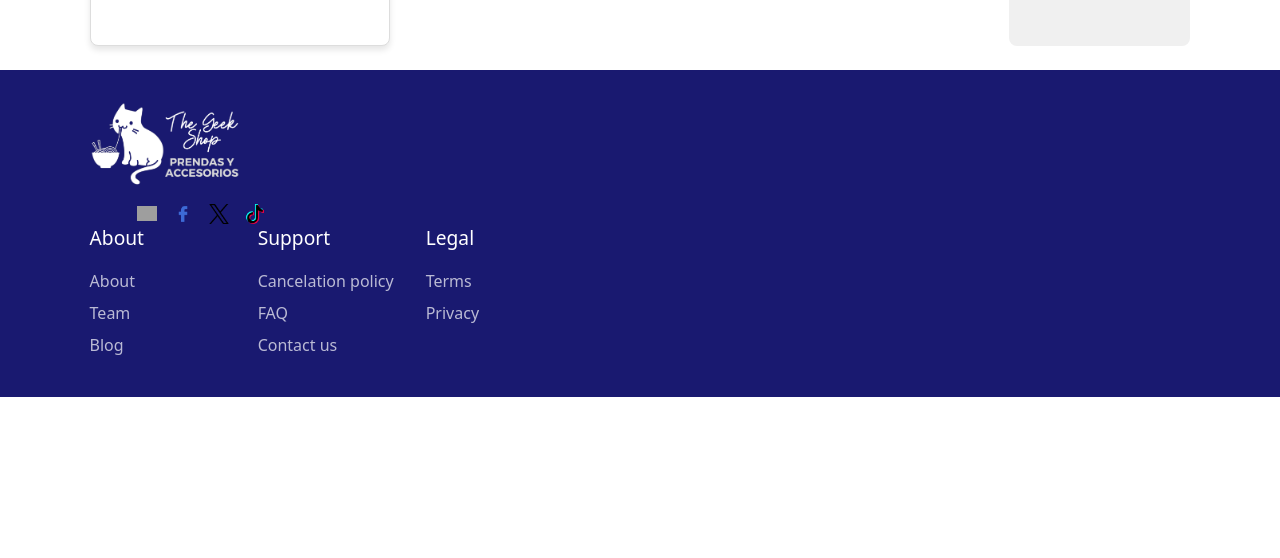
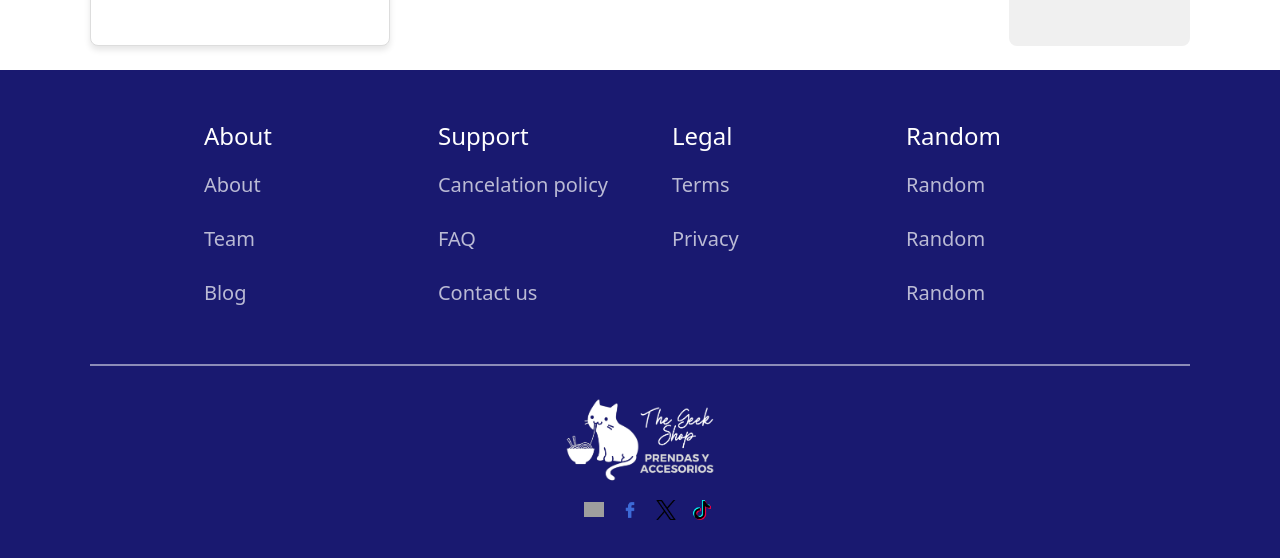
Before and after one commit to MrCrowNFT/The-Geek-Shop, a React (Vite) app in the folder frontend/: page /home in a window 1280 px wide. Shown: the part 2404-2962 px from the top of the page. Before the commit the page ends 2801 px from the top, so only its background shows below. Built offline with nearby package versions, Linux system fonts and the light colour scheme; grey boxes are pictures that could not be loaded.

Commit message:
Footer fix

```diff
--- a/frontend/src/components/Footer/Footer.css
+++ b/frontend/src/components/Footer/Footer.css
@@ -1,32 +1,70 @@
 footer {
   background-color: midnightblue;
   color: white;
-    padding: 2rem 0;
+  padding: 3rem 0;
 }
 
 footer > div {
   margin: 0 7%;
+}
+
+.content {
   display: flex;
-    flex-direction: row;
-    justify-content: space-between;
-    align-items: flex-start;
+  flex-direction: column;
+  align-items: center;
+  gap: 2rem;
+}
+
+.grid {
+  display: grid;
+  grid-template-columns: repeat(4, 1fr);
+  gap: 4rem;
+  justify-content: center;
+  text-align: left;
+}
+
+.grid .colum h3 {
+  font-size: 1.5rem;
+  margin-bottom: 1rem;
+  color: white;
+}
+
+.grid .colum ul {
+  list-style: none;
+  padding: 0;
+  margin: 0;
+}
+
+.grid .colum ul li {
+  margin-bottom: 1.5rem;
+}
+
+.grid .colum ul li a {
+  color: rgba(255, 255, 255, 0.7);
+  text-decoration: none;
+  transition: color 0.2s ease-in-out;
+  font-size: 1.25rem;
+}
+
+.grid .colum ul li a:hover {
+  color: white;
 }
 
 .logo-and-media {
   display: flex;
   flex-direction: column;
-    align-items: flex-start;
+  align-items: center;
   gap: 1rem;
+  text-align: center;
 }
 
 .logo {
-    max-width: 150px; /* Adjust as needed */
+  max-width: 150px;
   height: auto;
 }
 
 .social-media {
   display: flex;
-    flex-direction: row;
   gap: 1rem;
 }
 
@@ -39,34 +77,10 @@ footer {
   transform: scale(1.1); /* Slight zoom on hover */
 }
 
-  .grid {
-    display: grid;
-    grid-template-columns: repeat(3, 1fr); /* Three equal columns */
-    gap: 2rem; /* Adjust space between columns */
+hr {
+  border: none;
+  height: 2px;
+  background-color: rgba(255, 255, 255, 0.5);
+  width: 100%;
+  width: 100%;
 }
-
-  .grid .colum h3 {
-    font-size: 1.2rem;
-    margin-bottom: 1rem;
-    color: white; /* Keep the h3 white */
-  }
-
-  .grid .colum ul {
-    list-style: none;
-    padding: 0;
-    margin: 0;
-  }
-
-  .grid .colum ul li {
-    margin-bottom: 0.5rem;
-  }
-
-  .grid .colum ul li a {
-    color: rgba(255, 255, 255, 0.7); /* White with opacity */
-    text-decoration: none;
-    transition: color 0.2s ease-in-out;
-  }
-
-  .grid .colum ul li a:hover {
-    color: white; /* Fully white on hover */
-  }
--- a/frontend/src/components/Footer/Footer.jsx
+++ b/frontend/src/components/Footer/Footer.jsx
@@ -10,6 +10,62 @@ const Footer = () => {
     <footer>
       <div>
         <div className="content">
+          <div className="grid">
+            <div className="colum">
+              <h3>About</h3>
+              <ul>
+                <li>
+                  <a href="">About</a>
+                </li>
+                <li>
+                  <a href="">Team</a>
+                </li>
+                <li>
+                  <a href="">Blog</a>
+                </li>
+              </ul>
+            </div>
+            <div className="colum">
+              <h3>Support</h3>
+              <ul>
+                <li>
+                  <a href="">Cancelation policy</a>
+                </li>
+                <li>
+                  <a href="">FAQ</a>
+                </li>
+                <li>
+                  <a href="">Contact us</a>
+                </li>
+              </ul>
+            </div>
+            <div className="colum">
+              <h3>Legal</h3>
+              <ul>
+                <li>
+                  <a href="">Terms</a>
+                </li>
+                <li>
+                  <a href="">Privacy</a>
+                </li>
+              </ul>
+            </div>
+            <div className="colum">
+              <h3>Random</h3>
+              <ul>
+                <li>
+                  <a href="">Random</a>
+                </li>
+                <li>
+                  <a href="">Random</a>
+                </li>
+                <li>
+                  <a href="">Random</a>
+                </li>
+              </ul>
+            </div>
+          </div>
+          <hr></hr>
           <div className="logo-and-media">
             <a href="/home">
               <img
@@ -58,47 +114,6 @@ const Footer = () => {
               </a>
             </div>
           </div>
-          <div className="grid">
-            <div className="colum">
-              <h3>About</h3>
-              <ul>
-                <li>
-                    <a href="">About</a>
-                </li>
-                <li>
-                    <a href="">Team</a>
-                </li>
-                <li>
-                    <a href="">Blog</a>
-                </li>
-              </ul>
-            </div>
-            <div className="colum">
-              <h3>Support</h3>
-              <ul>
-                <li>
-                    <a href="">Cancelation policy</a>
-                </li>
-                <li>
-                    <a href="">FAQ</a>
-                </li>
-                <li>
-                    <a href="">Contact us</a>
-                </li>
-              </ul>
-            </div>
-            <div className="colum">
-              <h3>Legal</h3>
-              <ul>
-                <li>
-                    <a href="">Terms</a>
-                </li>
-                <li>
-                    <a href="">Privacy</a>
-                </li>
-              </ul>
-            </div>
-          </div>
         </div>
       </div>
     </footer>
```
Lines whose indentation alone changed are shown as unchanged.
